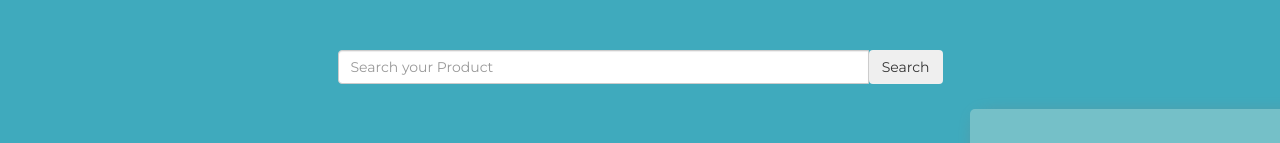
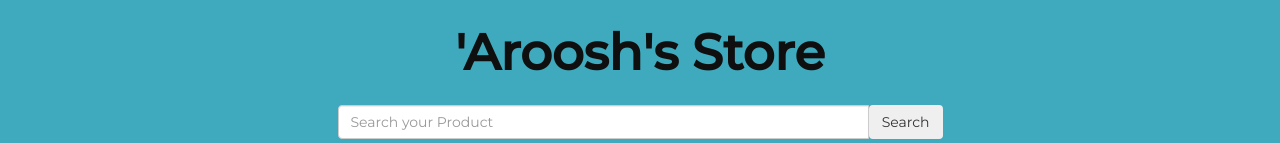
Before and after one commit to JubairAhmad/aroosh-store, a plain HTML site: page index.html in a window 1280 px wide. Shown: the top 143 px of the page. Drawn offline with nearby package versions, Linux system fonts and the light colour scheme.

Commit message:
4th commit

```diff
--- a/css/style.css
+++ b/css/style.css
@@ -3,6 +3,14 @@ body {
   font-family: "Montserrat", sans-serif;
   padding: 25px;
   background-color: rgb(63, 170, 189);
+}
+.heading{
+  text-align: center;
+  color: rgb(15, 15, 15);
+  font-size: 50px;
+  margin-top: 0%;
+  padding-top: 0%;
+  font-weight:800;
 }
 .search-field {
   display: flex;
--- a/index.html
+++ b/index.html
@@ -5,7 +5,7 @@
   <meta charset="UTF-8" />
   <meta http-equiv="X-UA-Compatible" content="IE=edge" />
   <meta name="viewport" content="width=device-width, initial-scale=1.0" />
-  <title>'Aroosh Store</title>
+  <title>'Aroosh's Store</title>
   <!-- Latest compiled and minified CSS -->
   <link rel="stylesheet" href="https://maxcdn.bootstrapcdn.com/bootstrap/3.3.7/css/bootstrap.min.css"
     integrity="sha384-BVYiiSIFeK1dGmJRAkycuHAHRg32OmUcww7on3RYdg4Va+PmSTsz/K68vbdEjh4u" crossorigin="anonymous" />
@@ -19,7 +19,7 @@
 </head>
 
 <body>
-  <header></header>
+  <header><h1 class="heading">'Aroosh's Store</h1></header>
   <main class="main">
 
 
```
